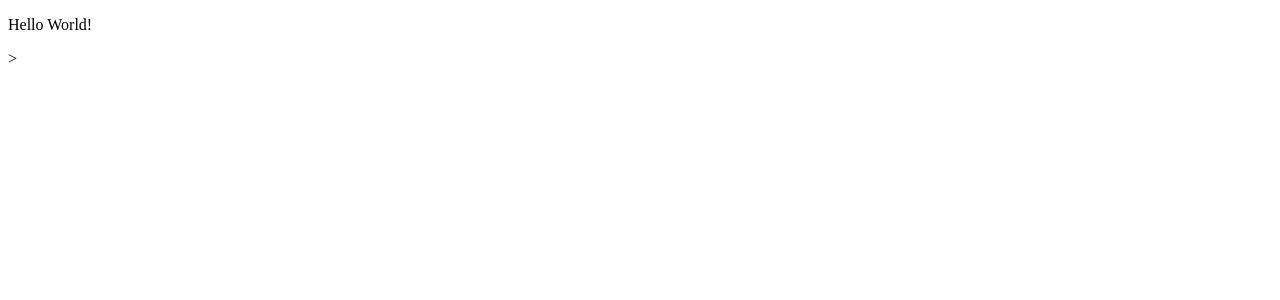
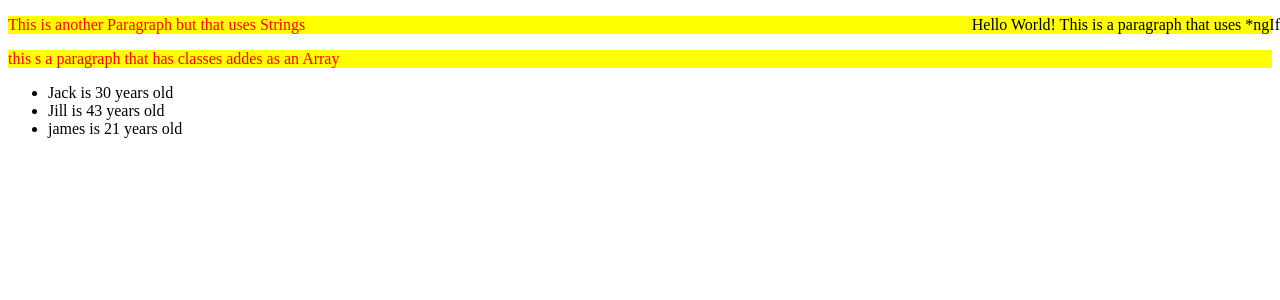
Before and after one commit to yonatan-ramirez/day07-fix-, an Angular app: page / in a window 1280 px wide. Shown: the top 300 px of the page. Built offline with nearby package versions, Linux system fonts and the light colour scheme.

Commit message:
directives

```diff
--- a/src/app/app.component.css
+++ b/src/app/app.component.css
@@ -0,0 +1,9 @@
+.color-red{
+    color: red;
+}
+.background-yellow{
+    background-color: yellow;
+}
+.hide-text{
+    display: none;
+}
--- a/src/app/app.component.html
+++ b/src/app/app.component.html
@@ -1 +1,20 @@
-<p *ngIf ="displayParagraph">Hello World!</p>>
+<p *ngIf ="displayParagraph" [ngStyle]="{'position': 'absolute', 'right':0, 'top':0}">Hello World! This is a paragraph that uses *ngIf</p>
+<!-- if you put brackets around ngStyle (example: [ngStyle]) it will want to search for a name of "ngStyle" which will also confuse the code -->
+
+<!-- how to use string assignment VVVVV -->
+<p [ngClass]="'color-red background-yellow'">This is another Paragraph but that uses Strings</p>
+
+<!-- how to use an array-->
+<p [ngClass]="['color-red', 'background-yellow']">this s a paragraph that has classes addes as an Array</p>
+
+<!-- how to use objects -->
+<p [ngClass]="{'color-red': true, 'background-yellow': true, 'hide-text': displayParagraph}">This is a paragraph that has classes addes as an object</p>
+<!-- when the value is "true" it will be displayed, color-red will display because its true. if its set to false it will not display! -->
+
+
+<!-- how to use ngFor -->
+<ul>
+    <li *ngFor="let user of users">
+        {{user.name}} is {{user.age}} years old
+    </li>
+</ul>
--- a/src/app/app.component.ts
+++ b/src/app/app.component.ts
@@ -7,5 +7,21 @@ import { Component } from '@angular/core';
 })
 export class AppComponent {
   title = 'app';
+
+
   displayParagraph: boolean = true;
+
+
+  arr = [1,2,3, 'str'];
+  users=[{
+    name: 'Jack',
+    age: 30,
+  },{
+    name:'Jill',
+    age: 43,
+  },{
+    name: 'james',
+    age: 21,
+  }];
+
 }
```
